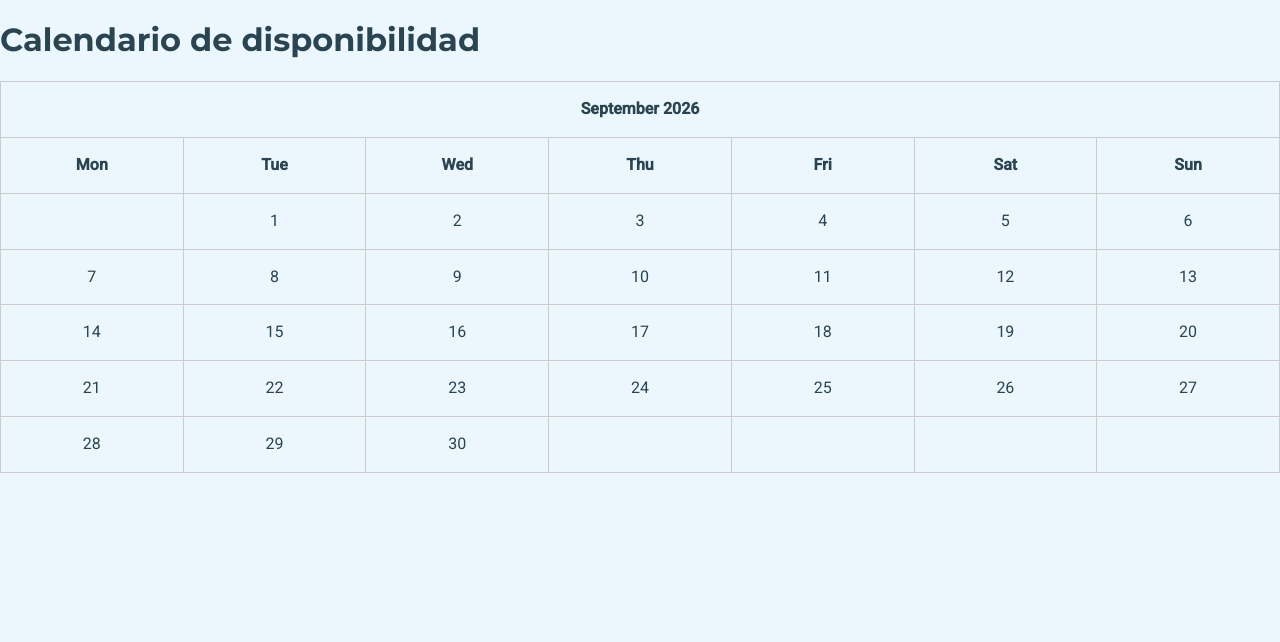
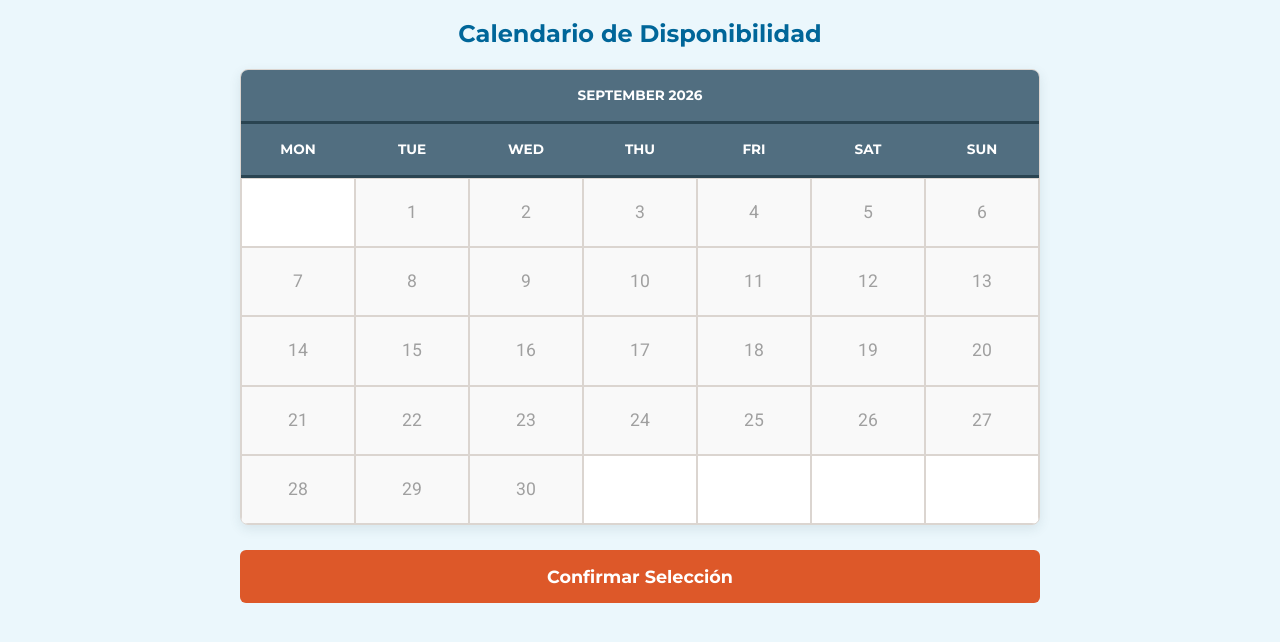
Before and after one commit to darkanthem21/oev-sala-grabacion, a Django app: page /agenda/calendario/ in a window 1280 px wide. Shown: the top 642 px of the page. Run offline with Django 5.2, Linux system fonts and the light colour scheme; data that the repository does not hold is empty.

Commit message:
refactor(agenda): Visualización de calendario ahora bebe de la disponibilidad asignada en la base de datos y se acomoda al estilo visual

```diff
--- a/src/agenda/templates/agenda/calendario.html
+++ b/src/agenda/templates/agenda/calendario.html
@@ -1,15 +1,147 @@
 {% extends "base.html" %}
 
 {% block contenido %}
-    <h1>Calendario de disponibilidad</h1>
-    <div class="calendario">
-        {{ calendario|safe }}
+    <div class="calendario-contenedor">
+        <h2 class="titulo-calendario">Calendario de Disponibilidad</h2>
+
+        <div class="calendario">
+            {{ calendario|safe }}
+        </div>
+
+        <button id="btn-confirmar" class="btn-accion">Confirmar Selección</button>
     </div>
+
     <style>
-        .calendario table { border-collapse: collapse; width: 100%; table-layout: fixed; }
-        .calendario th, .calendario td { border: 1px solid #ccc; padding: 15px; text-align: center; }
-        .calendario .available { background-color: #d4edda; font-weight: bold; }
-        .calendario .available a { color: #155724; text-decoration: none; display: block; }
-        .calendario .available:hover { background-color: #c3e6cb; }
+        /* Importación de las tipografías corporativas */
+        @import url('https://fonts.googleapis.com/css2?family=Montserrat:wght@700&family=Roboto:wght@400;500&display=swap');
+
+        .calendario-contenedor {
+            max-width: 800px;
+            margin: 0 auto;
+            font-family: 'Roboto', sans-serif; /* Párrafos: Roboto */
+            color: #2a4451; /* Gris muy oscuro del manual */
+        }
+
+        .titulo-calendario {
+            font-family: 'Montserrat', sans-serif; /* Encabezados: Montserrat Bold */
+            font-weight: 700;
+            text-align: center;
+            margin-bottom: 20px;
+            color: #006699; /* Azul oscuro corporativo */
+        }
+
+        .calendario table {
+            border-collapse: separate;
+            border-spacing: 0;
+            width: 100%;
+            table-layout: fixed;
+            background: #ffffff;
+            border-radius: 8px;
+            box-shadow: 0 4px 12px rgba(42, 68, 81, 0.1);
+            overflow: hidden;
+            border: 1px solid #dbd5d0; /* Gris claro corporativo */
+        }
+
+        .calendario th {
+            background-color: #516e80; /* Azul grisáceo del manual */
+            padding: 15px;
+            text-align: center;
+            font-family: 'Montserrat', sans-serif;
+            font-weight: 700;
+            color: #ffffff;
+            text-transform: uppercase;
+            font-size: 0.85rem;
+            border-bottom: 3px solid #2a4451;
+        }
+
+        .calendario td {
+            border: 1px solid #dbd5d0;
+            padding: 20px 10px;
+            text-align: center;
+            font-size: 1.1rem;
+            transition: all 0.2s ease;
+        }
+
+        /* Estilo para días sin bloques (deshabilitados) */
+        .calendario td:not(.noday):not(.available) {
+            color: #a0a0a0;
+            background-color: #f9f9f9;
+        }
+
+        /* Días disponibles (Placeholder seleccionable) */
+        .calendario .available {
+            background-color: #ebf7fc; /* Celeste muy claro corporativo */
+            color: #006699;
+            font-weight: 500;
+            cursor: pointer;
+            position: relative;
+        }
+
+        .calendario .available:hover {
+            background-color: #68abc2; /* Celeste medio corporativo */
+            color: #ffffff;
+            transform: scale(1.02);
+            z-index: 1;
+            box-shadow: 0 2px 8px rgba(0, 151, 166, 0.3);
+            border-radius: 4px;
+        }
+
+        /* Días seleccionados activamente */
+        .calendario .available.selected {
+            background-color: #0097a6; /* Color Pantone 320 C (Teal) */
+            color: #ffffff;
+            border-radius: 4px;
+            box-shadow: inset 0 0 0 2px #006699;
+            font-weight: bold;
+        }
+
+        .btn-accion {
+            display: block;
+            width: 100%;
+            margin-top: 25px;
+            padding: 16px;
+            background-color: #dd5829; /* Color Pantone Orange 021 C */
+            color: white;
+            border: none;
+            border-radius: 6px;
+            font-family: 'Montserrat', sans-serif;
+            font-size: 1.1rem;
+            font-weight: 700;
+            cursor: pointer;
+            transition: background-color 0.3s, transform 0.1s;
+        }
+
+        .btn-accion:hover {
+            /* Versión oscurecida del naranja corporativo */
+            background-color: #c24d24;
+        }
+
+        .btn-accion:active {
+            transform: scale(0.98);
+        }
     </style>
+
+    <script>
+        document.addEventListener("DOMContentLoaded", function() {
+            const celdasDisponibles = document.querySelectorAll('.calendario td.available');
+            const btnConfirmar = document.getElementById('btn-confirmar');
+
+            celdasDisponibles.forEach(celda => {
+                celda.addEventListener('click', function() {
+                    this.classList.toggle('selected');
+                });
+            });
+
+            btnConfirmar.addEventListener('click', function() {
+                const celdasSeleccionadas = document.querySelectorAll('.calendario td.available.selected');
+                const fechas = Array.from(celdasSeleccionadas).map(celda => celda.getAttribute('data-date'));
+
+                if (fechas.length > 0) {
+                    alert("Días seleccionados actualmente:\n" + fechas.join('\n'));
+                } else {
+                    alert("Por favor, selecciona al menos un día del calendario.");
+                }
+            });
+        });
+    </script>
 {% endblock %}
--- a/src/agenda/views.py
+++ b/src/agenda/views.py
@@ -4,9 +4,11 @@ from datetime import datetime
 from .models import Bloque
 
 class AgendaCalendar(calendar.HTMLCalendar):
-    def __init__(self, bloques):
+    def __init__(self, bloques, year, month):
         super().__init__()
         self.bloques = {b.fecha.day for b in bloques}
+        self.year = year
+        self.month = month
 
     def formatday(self, day, weekday):
         if day == 0:
@@ -15,7 +17,8 @@ class AgendaCalendar(calendar.HTMLCalendar):
         css_class = self.cssclasses[weekday]
         if day in self.bloques:
             css_class += ' available'
-            return f'<td class="{css_class}"><a href="#">{day}</a></td>'
+            date_str = f"{self.year}-{self.month:02d}-{day:02d}"
+            return f'<td class="{css_class}" data-date="{date_str}">{day}</td>'
 
         return f'<td class="{css_class}">{day}</td>'
 
@@ -26,7 +29,7 @@ def calendario(request):
 
     bloques = Bloque.objects.filter(fecha__year=year, fecha__month=month, disponible=True)
 
-    cal = AgendaCalendar(bloques)
+    cal = AgendaCalendar(bloques, year, month)
     html_cal = cal.formatmonth(year, month)
 
     return render(request, "agenda/calendario.html", {
```
Also changed, not shown: 2 other files.
